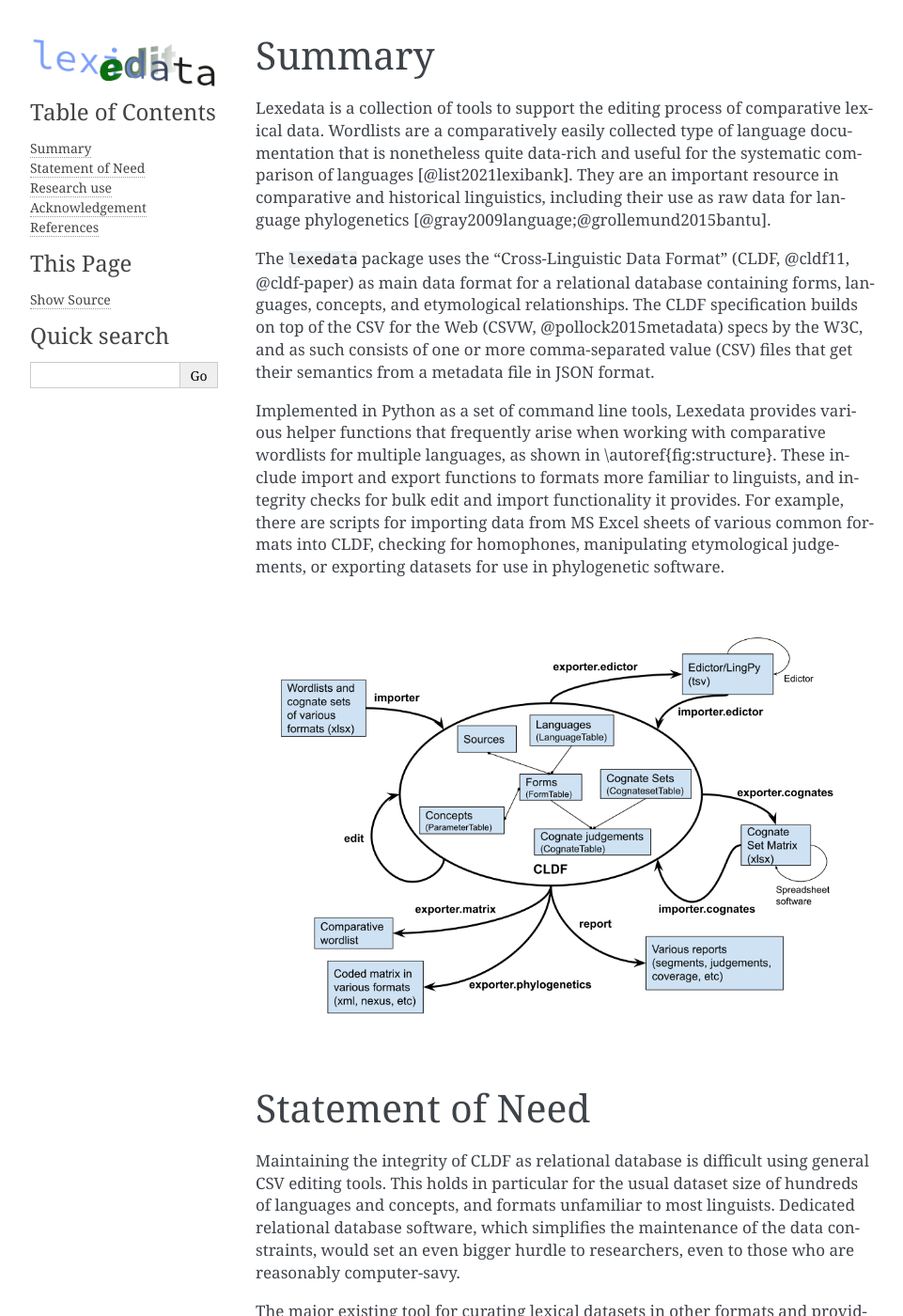
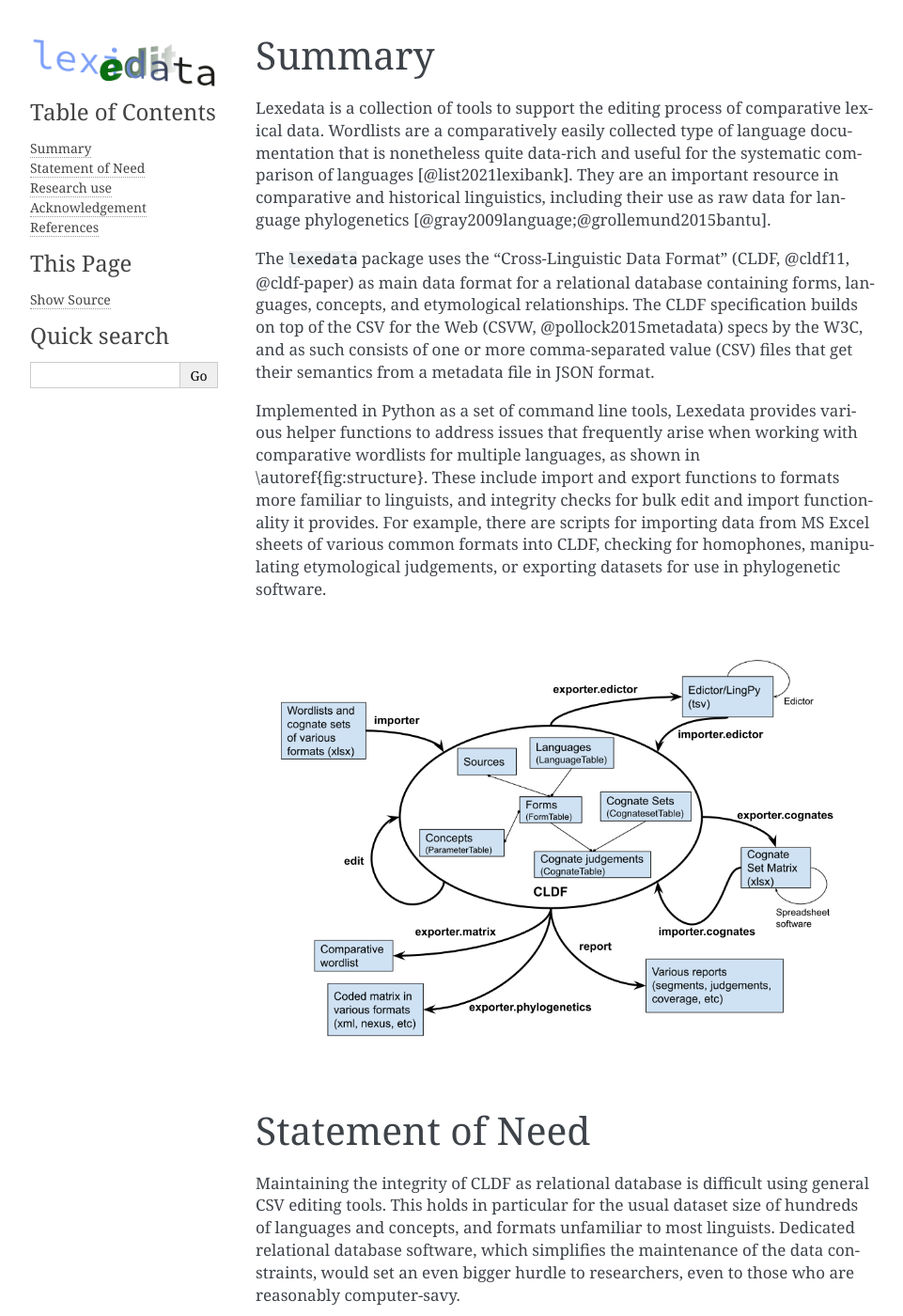
Before and after one commit to lexedata/lexedata, a Sphinx documentation site: the page built from docs/paper.md, in a window 1280 px wide and 1400 px high. Shown: the whole window at 94% size, without its empty margins (148-1109 px from the left). Built offline with Sphinx 7.4.7, drawn with Linux system fonts in a browser that asks for light colours; some of the changed lines change nothing that is shown; some of the changed text lies outside the part shown.

Commit message:
Fix typos @xrotwang noticed
There may be more, that's why I asked @nataliacp to review ;)

```diff
--- a/docs/paper.md
+++ b/docs/paper.md
@@ -42,7 +42,7 @@
 in JSON format.
 
 Implemented in Python as a set of command line tools, Lexedata provides various
-helper functions that frequently arise when working with comparative wordlists
+helper functions to address issues that frequently arise when working with comparative wordlists
 for multiple languages, as shown in \autoref{fig:structure}. These include
 import and export functions to formats more familiar to linguists, and integrity
 checks for bulk edit and import functionality it provides. For example, there
@@ -63,8 +63,8 @@
 
 The major existing tool for curating lexical datasets in other formats and
 providing them as CLDF for interoperability is cldfbench [@cldfbench]. However,
-cldfbench assumes that the data curator is not necessarily qin a position to
-edit the dataset. As such, it must provide a very flexible interface to
+cldfbench assumes that the data curator is not necessarily in a position to
+edit the dataset. As such, it provides a very flexible interface to
 transform and curate CLDF datasets, at the cost of making this accessible
 through an API which requires the writing of Python code.
 
```
